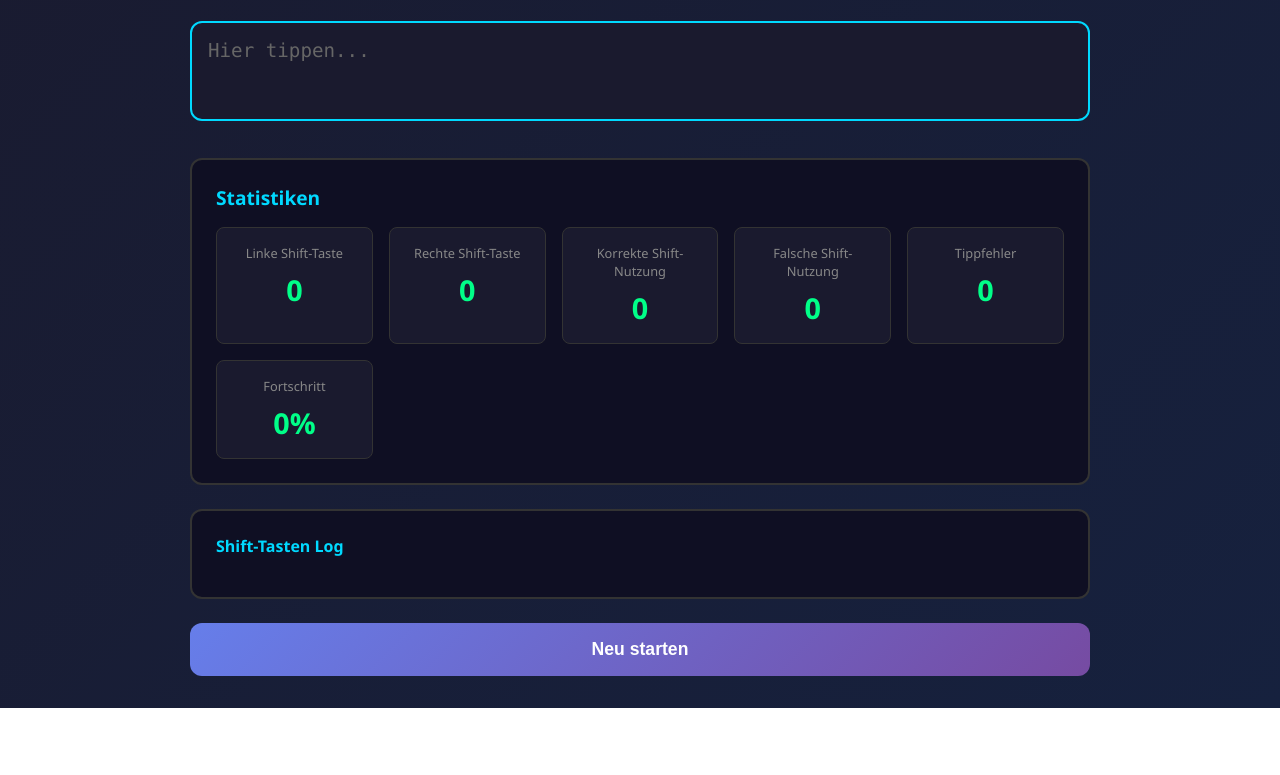
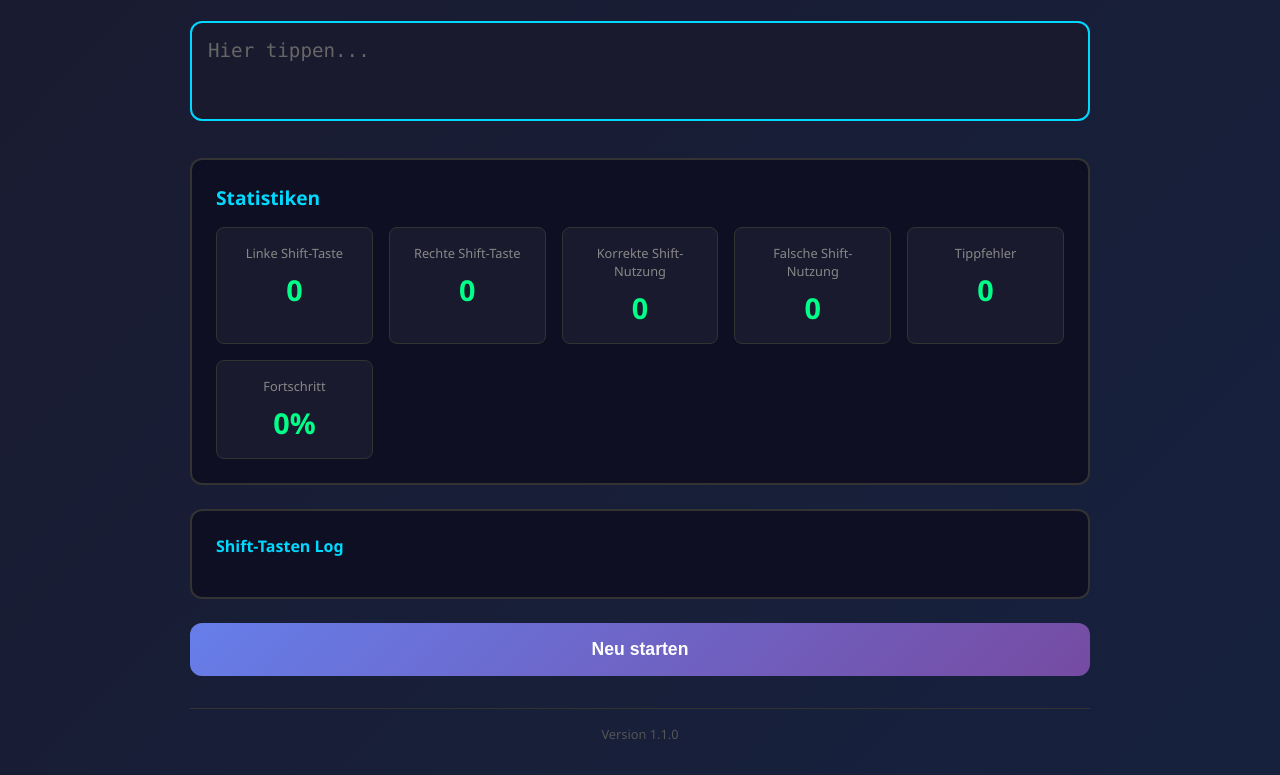
Before and after one commit to Absurd-Mind/typechecker, a website built with Vite: page index.html in a window 1280 px wide. Shown: the part 404-1179 px from the top of the page. Before the commit the page ends 1112 px from the top, so only its background shows below. Built offline with nearby package versions, Linux system fonts and the light colour scheme.

Commit message:
feat: update version to 1.1.0 and add footer with version display

```diff
--- a/index.html
+++ b/index.html
@@ -98,6 +98,10 @@
       </div>
 
       <button id="resetBtn" class="reset-btn">Neu starten</button>
+
+      <footer class="version-footer">
+        Version <span id="versionNumber">1.1.0</span>
+      </footer>
     </div>
 
     <script type="module" src="/src/main.ts"></script>
--- a/package.json
+++ b/package.json
@@ -1,6 +1,6 @@
 {
   "name": "typechecker",
-  "version": "1.0.0",
+  "version": "1.1.0",
   "description": "Typing trainer with shift key analysis",
   "type": "module",
   "scripts": {
--- a/src/main.ts
+++ b/src/main.ts
@@ -39,9 +39,11 @@ const layouts = {
       '6', '7', '8', '9', '0', 'ß', '´'
     ]),
     // Sonderzeichen mit Shift (linke Hand Position -> rechte Shift)
-    shiftedLeftHand: new Set(['!', '"', '§', '$', '%']),
+    // 1→! 2→" 3→§ 4→$ 5→%  und <→>
+    shiftedLeftHand: new Set(['!', '"', '§', '$', '%', '>']),
     // Sonderzeichen mit Shift (rechte Hand Position -> linke Shift)
-    shiftedRightHand: new Set(['&', '/', '(', ')', '=', '?', '`', '*', "'", '>', ';', ':', '_'])
+    // 6→& 7→/ 8→( 9→) 0→= ß→? ´→` +→* #→' ,→; .→: -→_
+    shiftedRightHand: new Set(['&', '/', '(', ')', '=', '?', '`', '*', "'", ';', ':', '_'])
   },
   en: {
     // QWERTY: Linke Hand Tasten
--- a/src/style.css
+++ b/src/style.css
@@ -24,6 +24,15 @@ body {
 .github-link:hover {
   color: #fff;
   transform: scale(1.1);
+}
+
+.version-footer {
+  text-align: center;
+  color: #555;
+  font-size: 0.8rem;
+  margin-top: 2rem;
+  padding-top: 1rem;
+  border-top: 1px solid #333;
 }
 
 .container {
```
